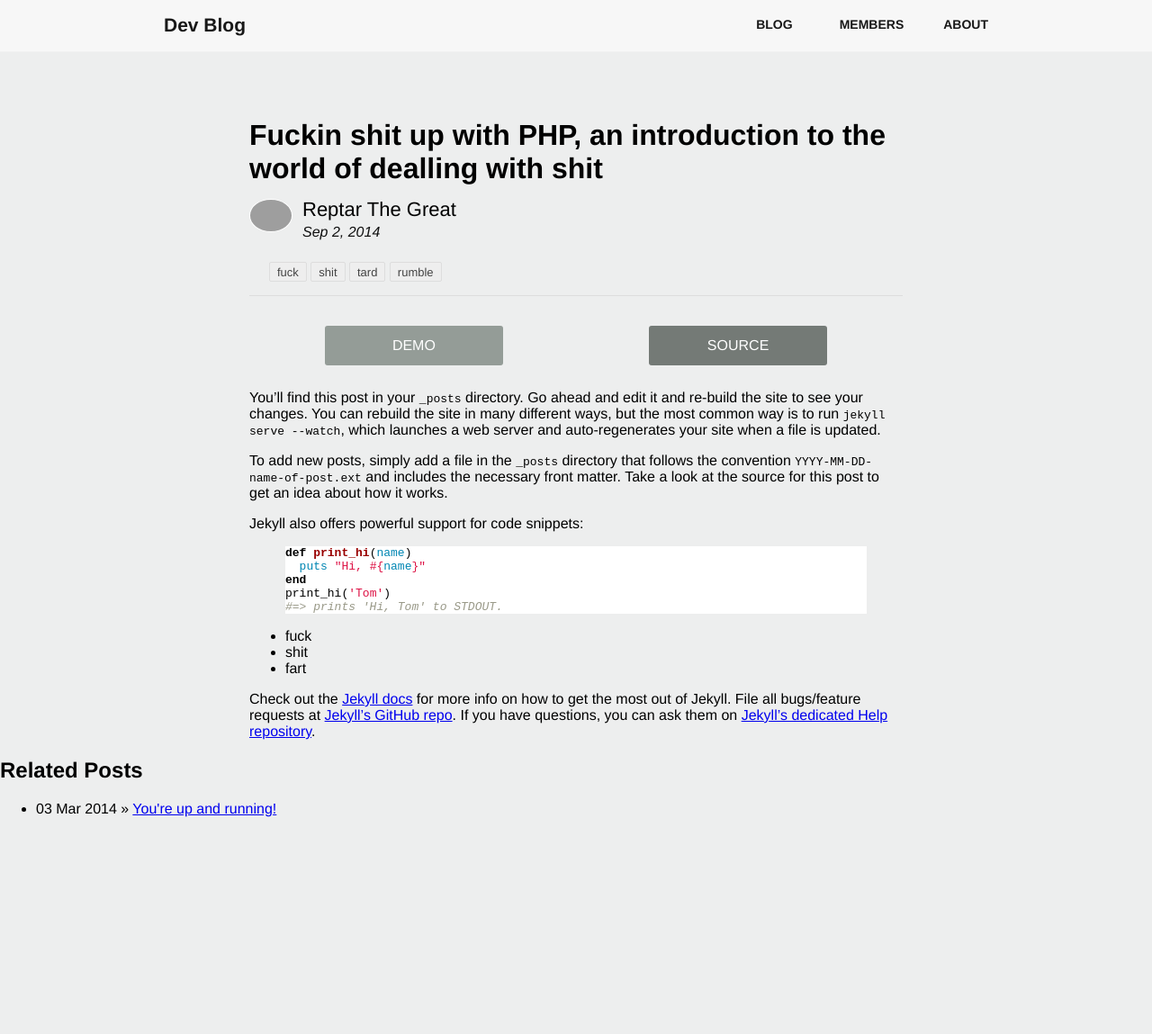
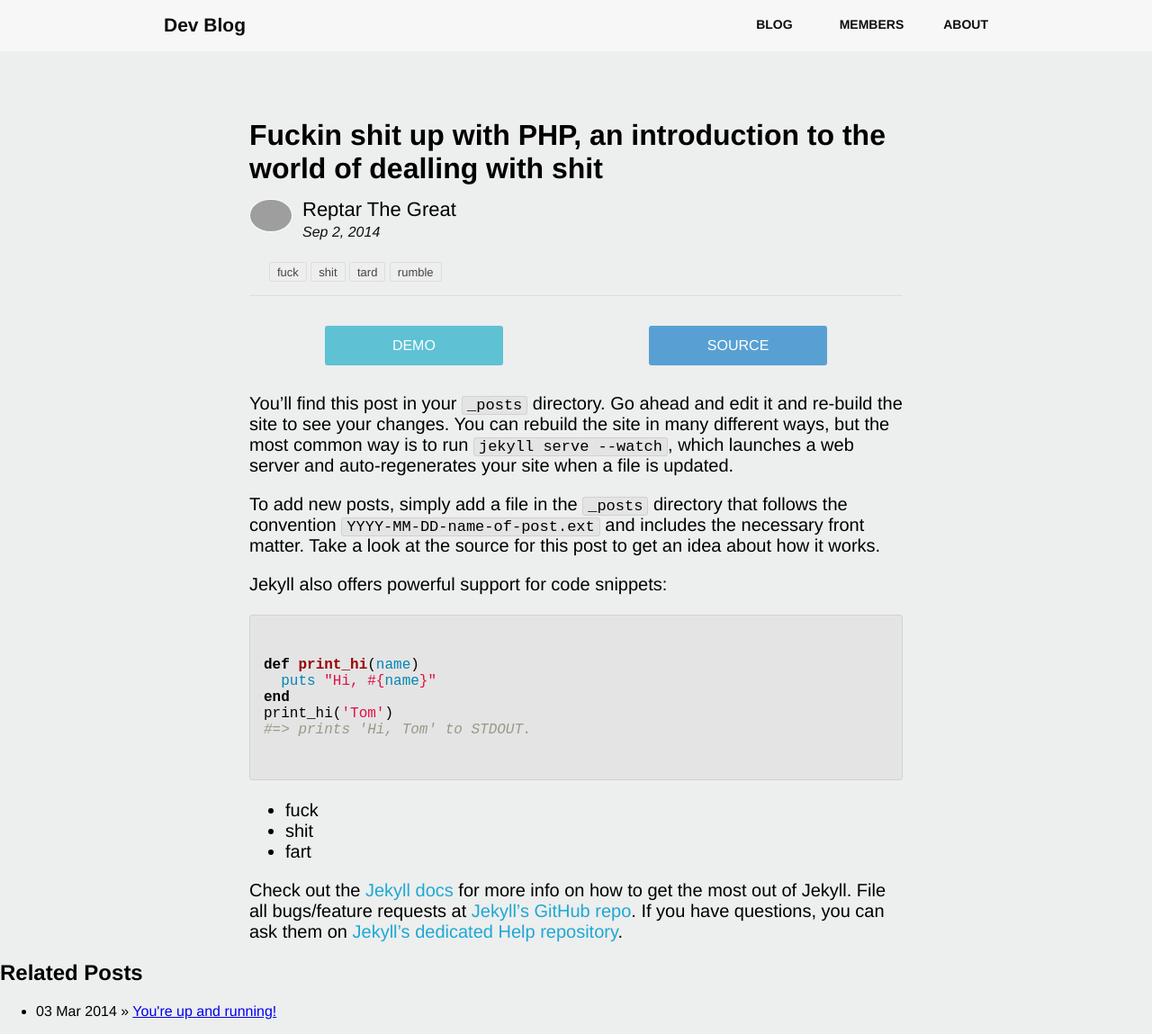
Before and after one commit to cryptic-io/cryptic-chat, a Jekyll site: the page built from _posts/2014-09-02-welcome-to-jekyll.markdown, in a window 1280 px wide. Shown: the whole page at 90% size. Built offline with Jekyll 4.4.1, drawn with Linux system fonts in a browser that asks for light colours; before the commit the page ends 924 px from its top, so only the background shows below that; grey boxes are pictures that could not be loaded.

Commit message:
Syntax highlighting and link colors.

```diff
--- a/css/styles.css
+++ b/css/styles.css
@@ -59,7 +59,7 @@ body {
     line-height: 55px;
     padding: 0 22px;
     font-size: 14px;
-    opacity: 0.9;
+    opacity: 0.95;
     margin: 0 auto;
     border-bottom: none;
     background: transparent;
@@ -110,7 +110,6 @@ body {
     border-bottom: 1px solid #f1f1f1;
     background: #f7f7f7;
     color: #000;
-    opacity: 0.9;
 }
 
 #mobile-nav .nav-item:hover {
@@ -248,6 +247,7 @@ body {
 #post-assets {
     text-align: center;
     padding: 33px 0 11px 0;
+    font-size: 16px;
 }
 
 .post-asset-container {
@@ -258,14 +258,15 @@ body {
 
 .post-asset {
     display: inline-block;
+    width: 100%;
+    max-width: 198px;
     height: 44px;
     line-height: 44px;
     border-radius: 3px;
+
     color: #fff;
     text-transform: uppercase;
     text-decoration: none;
-    width: 100%;
-    max-width: 198px;
 }
 
 .post-tag:hover, .post-asset:hover {
@@ -273,11 +274,21 @@ body {
 }
 
 #post-demo {
-    background: #949c97;
+    background: #5ec2d4;
 }
 
 #post-source {
-    background: #747a76;
+    background: #58a0d4;
+}
+
+
+#post-content {
+    font-size: 20px;
+}
+
+#post-content p a {
+    color: #1EA8D4;
+    text-decoration: none;
 }
 
 
--- a/css/syntax.css
+++ b/css/syntax.css
@@ -1,4 +1,34 @@
-.highlight  { background: #ffffff; }
+.highlight {
+    font-size: 16px;
+}
+
+
+/*  Code Words  */
+
+p code {
+    margin: 0;
+    padding: 0 5px;
+    background-color: #E4E4E4;;
+    border: 1px solid #d1d1d1;
+    border-radius: 3px;
+    font-size: 17px;
+}
+
+/*  Code Blocks  */
+
+.highlight {
+    margin: 22px 0;
+    padding: 30px 15px;
+    background-color: #E4E4E4;;
+    border: 1px solid #d1d1d1;
+    border-radius: 3px;
+}
+
+.highlight code {
+    overflow-x: auto;
+}
+
+
 .highlight .c { color: #999988; font-style: italic } /* Comment */
 .highlight .err { color: #a61717; background-color: #e3d2d2 } /* Error */
 .highlight .k { font-weight: bold } /* Keyword */
```
